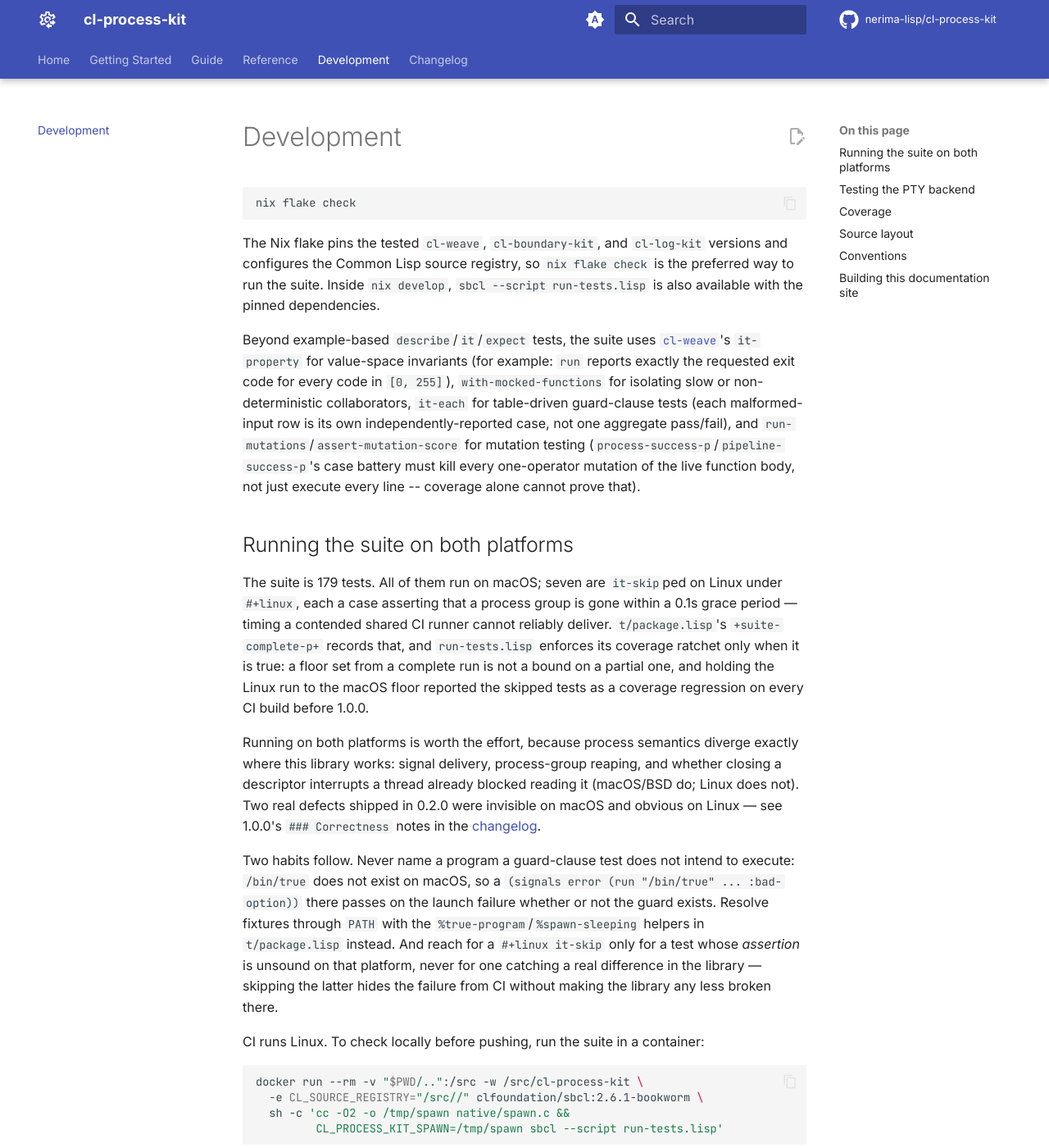
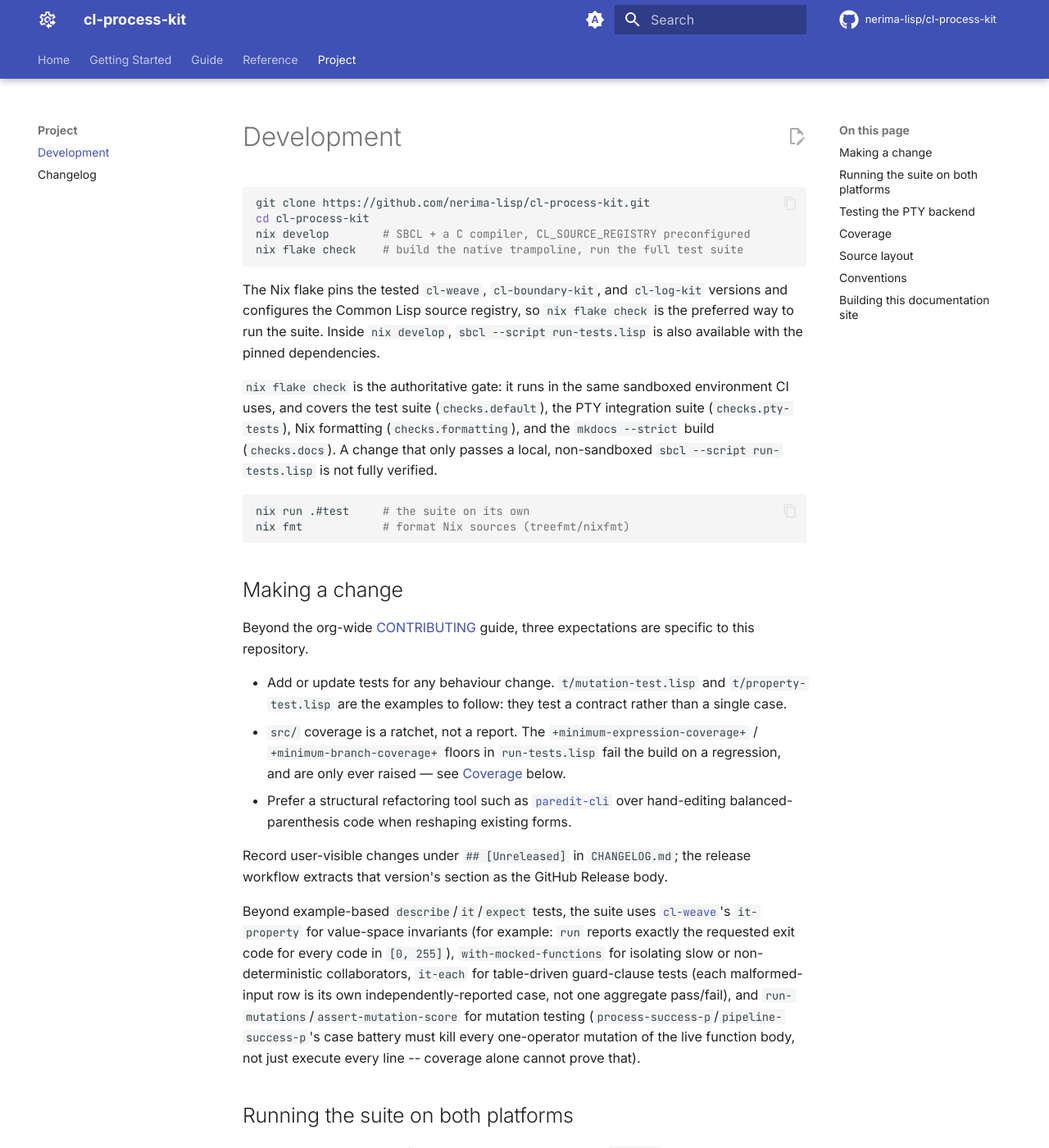
Before and after one commit to nerima-lisp/cl-process-kit, an MkDocs documentation site: the page built from docs/src/development.md, in a window 1280 px wide and 1400 px high. Shown: the whole window at 82% size. Built offline with MkDocs 1.6.1 and Material for MkDocs 9.7.7, drawn with Linux system fonts in a browser that asks for light colours; comment, search, counter and statistics services are not loaded; some of the changed text lies outside the part shown.

Commit message:
docs: retire local community-health files, keeping their specifics
GitHub serves CODE_OF_CONDUCT, CONTRIBUTING, SECURITY and SUPPORT from
the org's .github repository to any repository that lacks its own, so
keeping copies here means maintaining the same text in 21 places. The
three local copies are removed.

They were not generic boilerplate, though, so deleting them outright
would have lost real content. What was specific to this library is kept
and moved to where a reader of the docs site will find it:

- SECURITY.md's Scope section becomes reference/security-considerations.md.
  It records what makes a defect security-relevant *here* -- arguments
  reach exec and never a shell, process-group isolation is what makes a
  timeout reach descendants, and native/spawn.c drops privileges -- plus
  the counterpart: run-shell is documented as /bin/sh -c, so untrusted
  input spliced into it is not a library defect. That distinction is not
  obvious from the API and is worth stating with an example.

- SUPPORT.md's Scope section becomes reference/compatibility.md, which
  also corrects it. It claimed Linux and macOS are "both exercised in
  CI"; the check job runs on ubuntu-latest and does not pass
  --all-systems, so aarch64-darwin is declared by the flake but never
  verified automatically. Saying so is the point of the page.

- CONTRIBUTING.md's local setup and its coverage-ratchet, test-the-
  contract and paredit-cli expectations fold into development.md, next
  to the coverage section they refer to.

Both new pages are added to the nav, since --strict fails the build on
an unlisted page.

````diff
--- a/docs/mkdocs.yml
+++ b/docs/mkdocs.yml
@@ -141,5 +141,8 @@ nav:
       - Structured Logging: guide/logging.md
   - Reference:
       - Results and Conditions: reference/results-and-conditions.md
-  - Development: development.md
-  - Changelog: changelog.md
+      - Compatibility: reference/compatibility.md
+      - Security Considerations: reference/security-considerations.md
+  - Project:
+      - Development: development.md
+      - Changelog: changelog.md
--- a/docs/src/development.md
+++ b/docs/src/development.md
@@ -1,7 +1,10 @@
 # Development
 
 ```sh
-nix flake check
+git clone https://github.com/nerima-lisp/cl-process-kit.git
+cd cl-process-kit
+nix develop        # SBCL + a C compiler, CL_SOURCE_REGISTRY preconfigured
+nix flake check    # build the native trampoline, run the full test suite
 ```
 
 The Nix flake pins the tested `cl-weave`, `cl-boundary-kit`, and
@@ -9,6 +12,37 @@ The Nix flake pins the tested `cl-weave`, `cl-boundary-kit`, and
 `nix flake check` is the preferred way to run the suite. Inside
 `nix develop`, `sbcl --script run-tests.lisp` is also available with the
 pinned dependencies.
+
+`nix flake check` is the authoritative gate: it runs in the same sandboxed
+environment CI uses, and covers the test suite (`checks.default`), the PTY
+integration suite (`checks.pty-tests`), Nix formatting (`checks.formatting`),
+and the `mkdocs --strict` build (`checks.docs`). A change that only passes a
+local, non-sandboxed `sbcl --script run-tests.lisp` is not fully verified.
+
+```sh
+nix run .#test     # the suite on its own
+nix fmt            # format Nix sources (treefmt/nixfmt)
+```
+
+## Making a change
+
+Beyond the org-wide
+[CONTRIBUTING](https://github.com/nerima-lisp/.github/blob/main/CONTRIBUTING.md)
+guide, three expectations are specific to this repository.
+
+- Add or update tests for any behaviour change. `t/mutation-test.lisp` and
+  `t/property-test.lisp` are the examples to follow: they test a contract
+  rather than a single case.
+- `src/` coverage is a ratchet, not a report. The
+  `+minimum-expression-coverage+` / `+minimum-branch-coverage+` floors in
+  `run-tests.lisp` fail the build on a regression, and are only ever raised —
+  see [Coverage](#coverage) below.
+- Prefer a structural refactoring tool such as
+  [`paredit-cli`](https://github.com/nerima-lisp/paredit-cli) over
+  hand-editing balanced-parenthesis code when reshaping existing forms.
+
+Record user-visible changes under `## [Unreleased]` in `CHANGELOG.md`; the
+release workflow extracts that version's section as the GitHub Release body.
 
 Beyond example-based `describe`/`it`/`expect` tests, the suite uses
 [`cl-weave`](https://github.com/nerima-lisp/cl-weave)'s `it-property` for
````
Also changed, not shown: CONTRIBUTING.md (deleted, +0 -44 lines), SECURITY.md (deleted, +0 -42 lines), SUPPORT.md (deleted, +0 -20 lines), docs/src/reference/compatibility.md (added, +46 -0 lines), docs/src/reference/security-considerations.md (added, +49 -0 lines).
